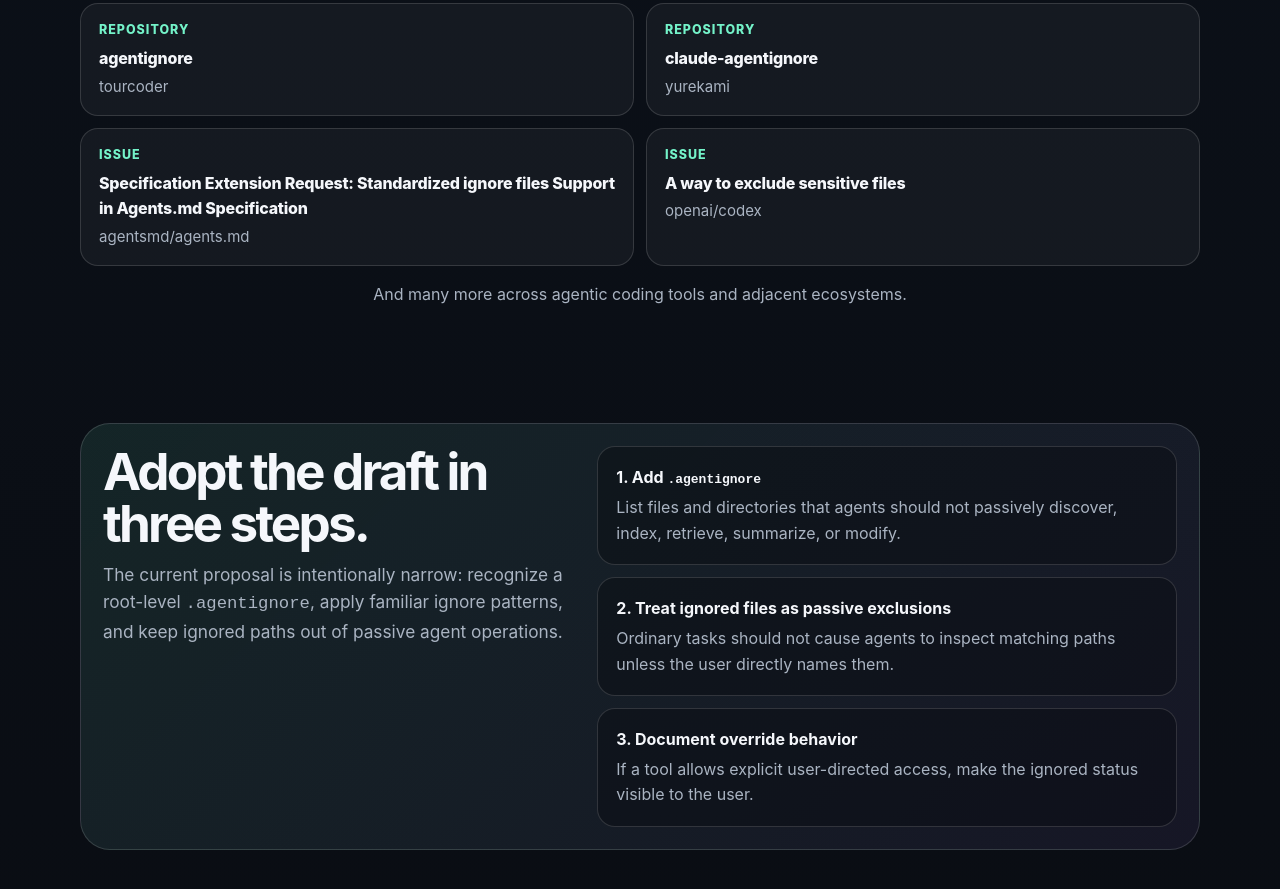
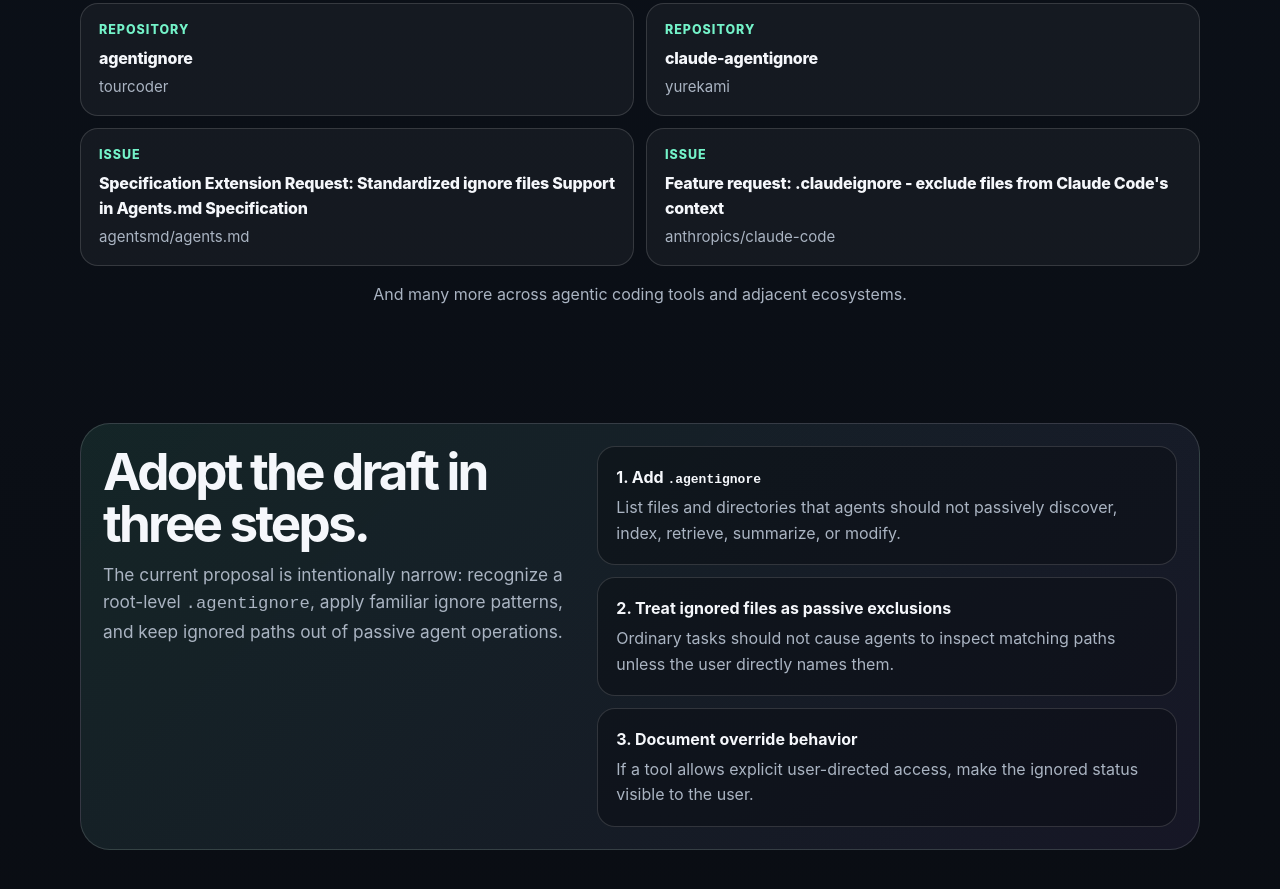
Before and after one commit to garogarabed12/agentignore, a plain HTML site: page index.html in a window 1280 px wide. Shown: the part 2019-2908 px from the top of the page. Drawn offline with Linux system fonts and the light colour scheme.

Commit message:
Update prior art references

```diff
--- a/index.html
+++ b/index.html
@@ -761,7 +761,7 @@
         <li><a href="https://github.com/tourcoder/agentignore/"><span class="link-type">Repository</span><span class="link-title">agentignore</span><span class="link-context">tourcoder</span></a></li>
         <li><a href="https://github.com/yurekami/claude-agentignore"><span class="link-type">Repository</span><span class="link-title">claude-agentignore</span><span class="link-context">yurekami</span></a></li>
         <li><a href="https://github.com/agentsmd/agents.md/issues/33"><span class="link-type">Issue</span><span class="link-title">Specification Extension Request: Standardized ignore files Support in Agents.md Specification</span><span class="link-context">agentsmd/agents.md</span></a></li>
-        <li><a href="https://github.com/openai/codex/issues/2847"><span class="link-type">Issue</span><span class="link-title">A way to exclude sensitive files</span><span class="link-context">openai/codex</span></a></li>
+        <li><a href="https://github.com/anthropics/claude-code/issues/29455"><span class="link-type">Issue</span><span class="link-title">Feature request: .claudeignore - exclude files from Claude Code's context</span><span class="link-context">anthropics/claude-code</span></a></li>
       </ul>
       <p class="prior-art-note">And many more across agentic coding tools and adjacent ecosystems.</p>
     </section>
```
Also changed, not shown: 1 other file.
